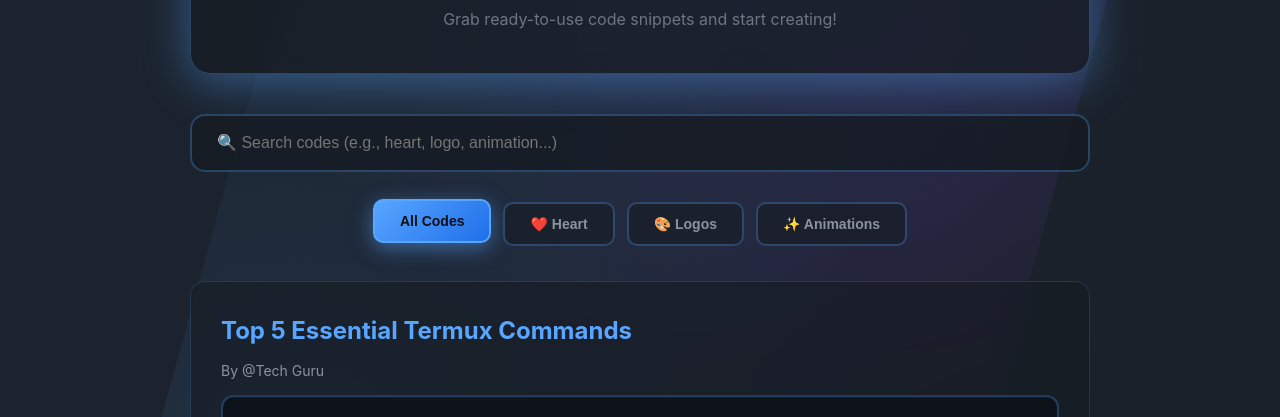
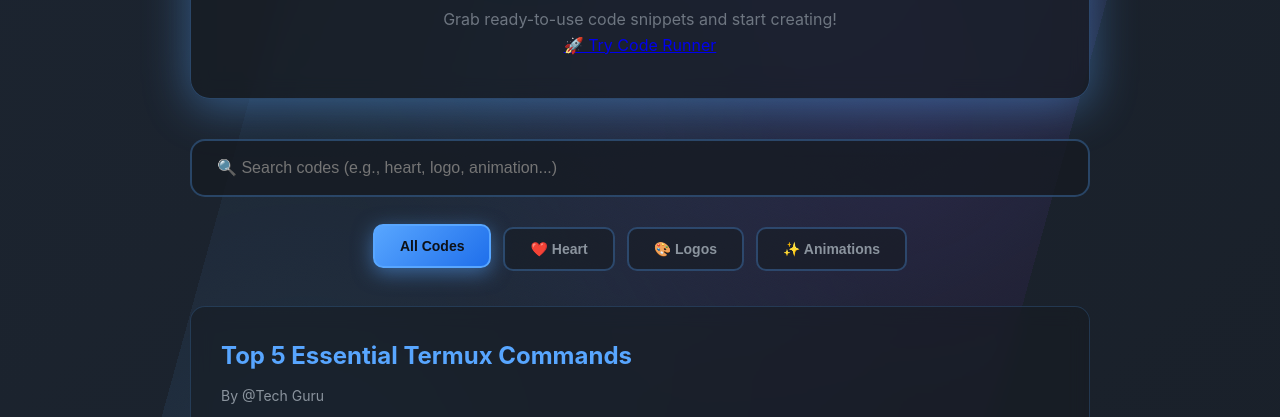
Before and after one commit to futurebokamoso20-dot/code-resource, a plain HTML site: page index.html in a window 1280 px wide. Shown: the part 186-603 px from the top of the page. Drawn offline with Linux system fonts and the light colour scheme.

Commit message:
Update index.html

```diff
--- a/index.html
+++ b/index.html
@@ -12,6 +12,10 @@
             <h1>🔥 CodeHub</h1>
             <p class="tagline">Free Copy-Paste Code Library for Beginners</p>
             <p class="subtitle">Grab ready-to-use code snippets and start creating!</p>
+
+            <div class="header-buttons">
+                <a href="run.html" class="btn-primary">🚀 Try Code Runner</a>
+            </div>
         </header>
 
         <!-- Search Bar -->
```
